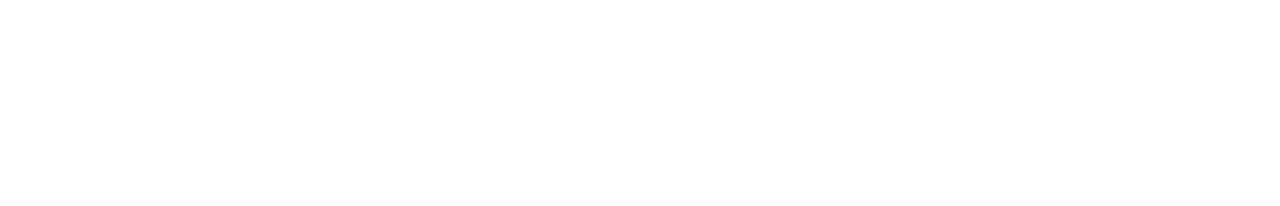
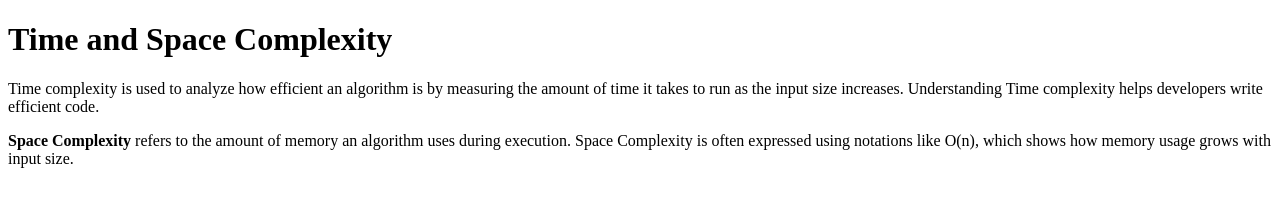
Before and after one commit to acciojob/time-and-space-complexity-saifali509, a website: page main.html in a window 1280 px wide. Drawn offline with Linux system fonts and the light colour scheme.

Commit message:
created a submission

```diff
--- a/main.html
+++ b/main.html
@@ -8,6 +8,9 @@
 
 <body>
 	<!-- the entire body must be written by student -->
+	<h1>Time and Space Complexity</h1>
+	<p>Time complexity is used to analyze how efficient an algorithm is by measuring the amount of time it takes to run as the input size increases. Understanding Time complexity helps developers write efficient code.</p>
+	<p><b>Space Complexity</b> refers to the amount of memory an algorithm uses during execution. Space Complexity is often expressed using notations like O(n), which shows how memory usage grows with input size.</p>
     <script type="text/javascript" src="./script.js">
 </script>
 
```
